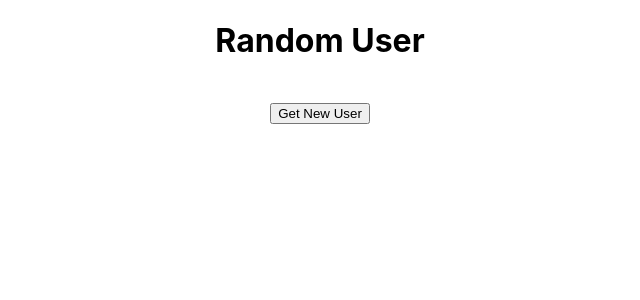
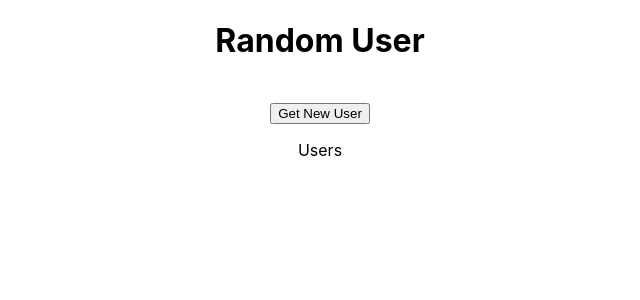
Before and after one commit to YSquid/react-beginner-interview, a React (Create React App) app: page / in a window 1280 px wide. Shown: the top 300 px of the page, without its empty margins (320-960 px from the left). Built offline with nearby package versions, Linux system fonts and the light colour scheme; no server answers.

Commit message:
started users component

```diff
--- a/src/App.js
+++ b/src/App.js
@@ -1,13 +1,16 @@
 import { useState, useEffect, React } from "react";
 import "./App.css";
 import RandomUser from "./RandomUser";
+import Users from './Users'
 
 function App() {
   const [randomUser, setRandomUser] = useState("");
+  const [users, setUsers] = ([]);
   return (
     <div className="App">
       <h1 data-testid='random-user-title'>Random User</h1>
       <RandomUser randomUser={randomUser} setRandomUser={setRandomUser} />
+      <Users  users={users} setUsers={setUsers}/>
     </div>
   );
 }
--- a/src/RandomUser.js
+++ b/src/RandomUser.js
@@ -20,6 +20,7 @@ function RandomUser({randomUser, setRandomUser}) {
       </p>
       <img src={randomUser ? randomUser.picture.thumbnail : null} />
       <br/>
+      {/*Maybe if I move this button to the users component then I can on click save the random users to users state and fetch new? */}
       <button onClick={getRandomUser}>Get New User</button>
     </>
   );
--- /dev/null
+++ b/src/Users.js
@@ -0,0 +1,12 @@
+import React from "react";
+
+function Users({ users, setUsers }) {
+
+  return (
+    <>
+      <p>Users</p>
+    </>
+  );
+}
+
+export default Users;
```
